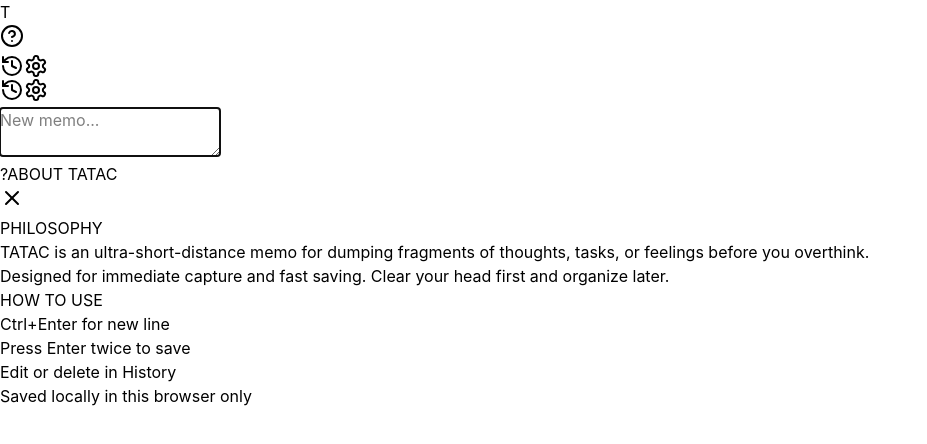
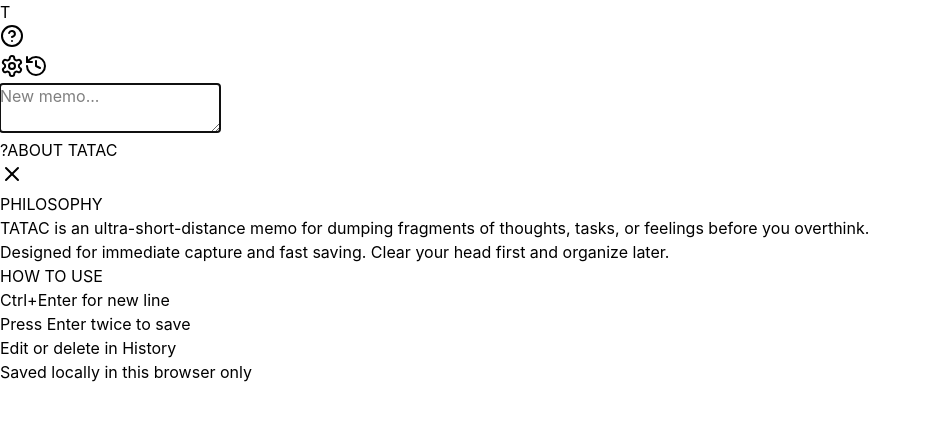
Before and after one commit to RitaStar1128/tatac, a React (Vite) app in the folder client/: page / in a window 1280 px wide. Shown: the top 444 px of the page, without its empty margins (0-927 px from the left). Built offline with nearby package versions, Linux system fonts and the light colour scheme.

Commit message:
設定ボタンと履歴ボタンの動作を入れ替え

```diff
--- a/client/src/pages/Home.tsx
+++ b/client/src/pages/Home.tsx
@@ -146,23 +146,19 @@
           <Button
             variant="ghost"
             size="icon"
-            onClick={() => setLocation("/history")}
-            onClick={() => setLocation("/history")}
+            onClick={() => setIsSettingsOpen(true)}
             className="rounded-none hover:bg-muted transition-colors"
           >
-            <History className="w-5 h-5" />
-            <History className="w-5 h-5" />
+            <Settings className="w-5 h-5" />
           </Button>
 
           <Button
             variant="ghost"
             size="icon"
-            onClick={() => setIsSettingsOpen(true)}
-            onClick={() => setIsSettingsOpen(true)}
+            onClick={() => setLocation("/history")}
             className="rounded-none hover:bg-muted transition-colors"
           >
-            <Settings className="w-5 h-5" />
-            <Settings className="w-5 h-5" />
+            <History className="w-5 h-5" />
           </Button>
 
         </div>
```
